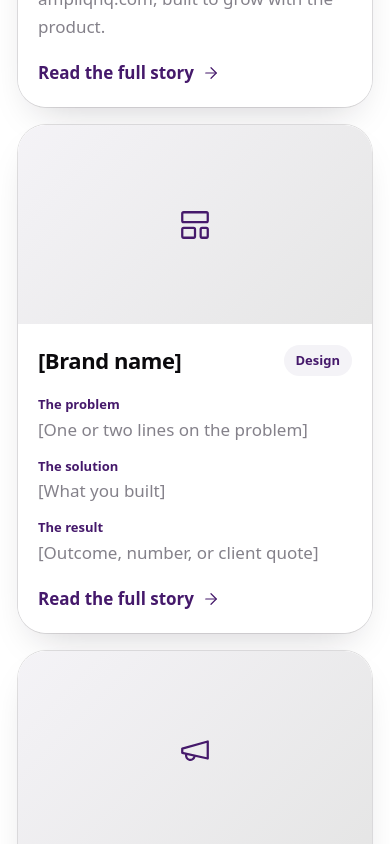
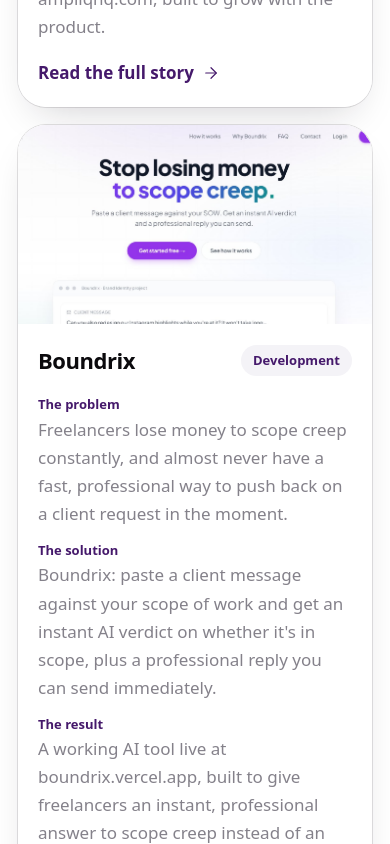
Before and after one commit to Afuwapetemitayo/thegeniuscreative-website, a React (Vite) app: page / in a window 390 px wide. Shown: the part 6900-7744 px from the top of the page. Built offline with nearby package versions, Linux system fonts and the light colour scheme; a web font is replaced by a local one.

Commit message:
style: rebrand palette, fix nav/mobile spacing, improve contact form UX and project upload

```diff
--- a/src/data/projects.js
+++ b/src/data/projects.js
@@ -12,11 +12,31 @@
     solution: "A landing site at ampliqhq.com that explains AmpliQ, paired with a two-step waitlist form: a quick name-and-email capture up front, then an optional ~20-question form for people who want to go deeper. Submissions route straight to the team's inbox through Zoho SMTP, deployed on Vercel.",
     solutionLong: "I built ampliqhq.com as both the explainer and the funnel. The page makes the case for AmpliQ first, then asks for almost nothing to join: just a name and an email. That low-friction first step is what a 'Join waitlist' click reveals. From there, anyone who wants to be considered more seriously can open a second, much longer form — about 20 questions — that gives the AmpliQ team real signal on who's in the waitlist, not just a raw count. Both submission types are wired to send straight to the team's inbox, moved off a third-party form API and onto Zoho SMTP for more direct, reliable delivery. The whole site is deployed on Vercel straight from GitHub, so updates ship the same way the rest of the Thegeniuscreative projects do.",
     result: 'A live, working waitlist at ampliqhq.com, built to grow with the product.',
+    liveUrl: 'https://ampliqhq.com',
     client: 'AmpliQ',
     role: 'Full-stack web development — landing site & waitlist system',
     timeline: 'Ongoing',
     tools: 'React, Vercel, Zoho SMTP',
     stack: ['React', 'Vercel', 'Zoho SMTP'],
+    quote: '',
+    quoteAuthor: ''
+  },
+  {
+    slug: 'boundrix',
+    name: 'Boundrix',
+    kind: 'Development',
+    image: '/images/boundrix.jpg',
+    problem: "Freelancers lose money to scope creep constantly, and almost never have a fast, professional way to push back on a client request in the moment.",
+    problemLong: "Scope creep is one of those problems every freelancer recognizes but nobody has a system for. A client slips in \"can you also redesign the Instagram highlights while you're at it? It won't take long...\" and the freelancer either eats the extra work, or spends time they don't have drafting a careful, professional-sounding pushback. There was no tool built specifically to catch this moment and arm freelancers with an instant, confident response.",
+    solution: "Boundrix: paste a client message against your scope of work and get an instant AI verdict on whether it's in scope, plus a professional reply you can send immediately.",
+    solutionLong: "Boundrix is my own product, built for Nigerian and African freelancers specifically. You paste in a client's message and your SOW, and it gives you a straight verdict on whether the request is in scope or creep, plus a ready-to-send, professional reply that holds the boundary without burning the relationship. It's the tool I wished existed every time a brief I'd already quoted quietly grew three extra deliverables.",
+    result: 'A working AI tool live at boundrix.vercel.app, built to give freelancers an instant, professional answer to scope creep instead of an uneasy guess.',
+    liveUrl: 'https://boundrix.vercel.app',
+    client: 'Boundrix (own product)',
+    role: 'Product design & full-stack development',
+    timeline: 'In active development',
+    tools: 'React, Google Auth, Supabase, Vercel, AI agent',
+    stack: ['React', 'Supabase', 'Google Auth', 'AI agent'],
     quote: '',
     quoteAuthor: ''
   },
@@ -46,6 +66,7 @@
     solution: "A React and Tailwind frontend built around Hilann's dark zinc/red system, backed by a Node.js API handling mail through Nodemailer, deployed on Railway.",
     solutionLong: "I built the frontend in React with Tailwind, styled entirely around Hilann's own dark zinc-and-red palette rather than a generic template look. Behind it sits a Node.js and Express backend handling the site's mail through Nodemailer, deployed on Railway so it runs independently of the frontend. Partway through, an exposed .env file meant rotating every credential and scrubbing the Git history before redeploying — the kind of real-world incident that doesn't show up in a portfolio screenshot but is exactly the kind of thing a client should know gets handled properly.",
     result: 'A live frontend and backend running on separate, production infrastructure — React on the client side, Express and Nodemailer on Railway behind it.',
+    liveUrl: '', // add the live site URL here once you have one to share
     client: 'Hilann Logistics',
     role: 'Full-stack web development — frontend & backend',
     timeline: 'Freelance project',
--- a/src/index.css
+++ b/src/index.css
@@ -344,6 +344,8 @@
 #story .sresult h2{color:#fff;max-width:22ch;position:relative}
 #story .sresult blockquote{margin:18px 0 0;font-size:18px;line-height:1.6;color:hsl(0 0% 100% / .88);max-width:52ch;position:relative}
 #story .sresult cite{display:block;margin-top:12px;font-style:normal;font-weight:600;font-size:15px;color:hsl(0 0% 100% / .7)}
+#story .sliveLink{display:inline-flex;align-items:center;gap:8px;margin-top:22px;padding:12px 20px;border-radius:999px;background:#fff;color:var(--ink);font-weight:600;font-size:15px;position:relative;transition:transform .25s var(--ease),background .2s}
+#story .sliveLink:hover{background:hsl(0 0% 92%);transform:translateY(-2px)}
 #story .snext{padding:clamp(48px,8vw,90px) 0;text-align:center}
 #story .snext .slabel{justify-content:center}
 #story .snext a{display:inline-flex;flex-direction:column;align-items:center;gap:8px;margin-top:12px}
--- a/src/pages/CaseStudy.jsx
+++ b/src/pages/CaseStudy.jsx
@@ -81,6 +81,11 @@
                 <cite>{project.quoteAuthor}</cite>
               </blockquote>
             )}
+            {project.liveUrl && (
+              <a className="sliveLink" href={project.liveUrl} target="_blank" rel="noopener noreferrer">
+                Visit the live site <ArrowRight size={18} />
+              </a>
+            )}
           </div>
         </div>
       </section>
```
Also changed, not shown: public/images/boundrix.jpg (added).
